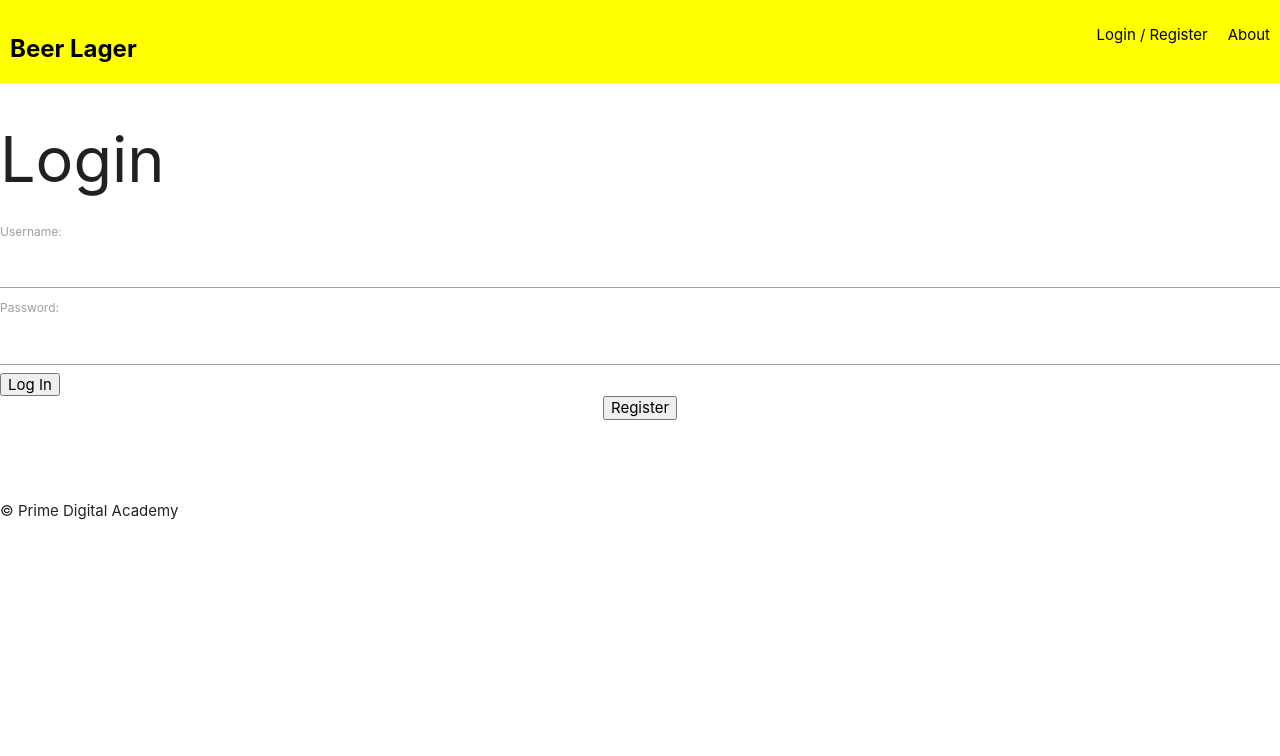
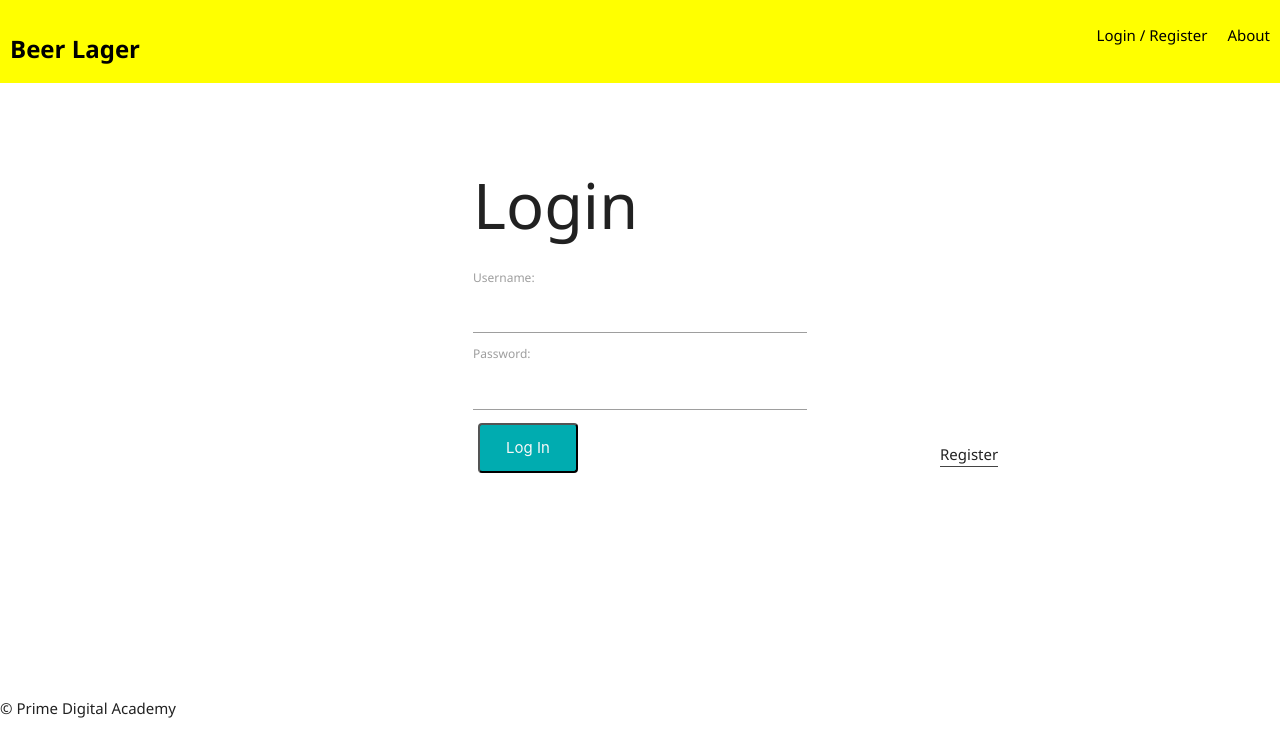
Before and after one commit to ErickDJensen/beer-lager, a React (Create React App) app: page /#/home in a window 1280 px wide. Shown: the top 756 px of the page. Built offline with nearby package versions, Linux system fonts and the light colour scheme; no server answers.

Commit message:
fix formatting for login and register pages

```diff
--- a/src/components/BeerLog/BeerLog.js
+++ b/src/components/BeerLog/BeerLog.js
@@ -46,7 +46,7 @@ getBeerLog = () => {
                         <td>{beer.rating}</td>
                         <td>{beer.comments}</td>
                         <td></td>
-                        <td><button className="waves-effect waves-light btn-small">Edit</button><div class="divider"/><button className="waves-effect waves-light btn-small margin:5px">Delete</button></td>
+                        <td><button className="waves-effect waves-light btn-small">Edit</button><div className="divider"/><button className="waves-effect waves-light btn-small margin:5px">Delete</button></td>
                         </tr>)}
 
                     </tbody>
--- a/src/components/Footer/Footer.css
+++ b/src/components/Footer/Footer.css
@@ -1,3 +1,3 @@
 footer {
-    margin-top: 80px;
+    margin-top: 300px;
 }
--- /dev/null
+++ b/src/components/LoginPage/LoginPage.css
@@ -0,0 +1,53 @@
+body {
+    font-family: 'Segoe UI', Tahoma, Geneva, Verdana, sans-serif;
+    margin: 0px;
+}
+
+.alert {
+    background-color: #ff4545;
+    margin: 50px;
+}
+
+form {
+    /* background-color: #dbd5d5; */
+    width: 30%;
+    height: 250px;
+    margin: 20px auto;
+    padding: 25px;
+    border-radius: 2px;
+}
+
+input {
+    margin: 5px;
+    margin-bottom: 10px;
+}
+
+.log-in, .log-out, .register {
+  background-color: #00acb0;
+  border-radius: 4px;
+  color: #f8f8f8;
+  min-height: 50px;
+  min-width: 100px;
+  outline:0;
+  cursor: pointer;
+}
+
+.log-in:hover, .log-out:hover, .register:hover {
+  background-color: #008183;
+}
+
+/* This line makes the "Register" and "Login" buttons look like links */
+.link-button {
+    background:none;
+    color:inherit;
+    border:none;
+    padding:0;
+    font: inherit;
+    outline:0;
+    border-bottom:1px solid #444;
+    cursor: pointer;
+    position: relative;
+    left: 940px;
+    top: 70px;
+
+}
--- a/src/components/LoginPage/LoginPage.js
+++ b/src/components/LoginPage/LoginPage.js
@@ -1,6 +1,6 @@
 import React, { Component } from 'react';
 import { connect } from 'react-redux';
-
+import './LoginPage.css';
 class LoginPage extends Component {
   state = {
     username: '',
@@ -31,7 +31,7 @@ class LoginPage extends Component {
 
   render() {
     return (
-      <div>
+      <div className="">
         {this.props.errors.loginMessage && (
           <h2
             className="alert"
@@ -73,7 +73,7 @@ class LoginPage extends Component {
             />
           </div>
         </form>
-        <center>
+        <div id="register">
           <button
             type="button"
             className="link-button"
@@ -81,7 +81,7 @@ class LoginPage extends Component {
           >
             Register
           </button>
-        </center>
+        </div>
       </div>
     );
   }
--- /dev/null
+++ b/src/components/RegisterPage/RegisterPage.css
@@ -0,0 +1,53 @@
+body {
+    font-family: 'Segoe UI', Tahoma, Geneva, Verdana, sans-serif;
+    margin: 0px;
+}
+
+.alert {
+    background-color: #ff4545;
+    margin: 50px;
+}
+
+form {
+    /* background-color: #dbd5d5; */
+    width: 30%;
+    height: 250px;
+    margin: 20px auto;
+    padding: 25px;
+    border-radius: 2px;
+}
+
+input {
+    margin: 5px;
+    margin-bottom: 10px;
+}
+
+.log-in, .log-out, .register {
+  background-color: #00acb0;
+  border-radius: 4px;
+  color: #f8f8f8;
+  min-height: 50px;
+  min-width: 100px;
+  outline:0;
+  cursor: pointer;
+}
+
+.log-in:hover, .log-out:hover, .register:hover {
+  background-color: #008183;
+}
+
+/* This line makes the "Register" and "Login" buttons look like links */
+.link-buttons {
+    background:none;
+    color:inherit;
+    border:none;
+    padding:0;
+    font: inherit;
+    outline:0;
+    border-bottom:1px solid #444;
+    cursor: pointer;
+    position: relative;
+    left: 0px;
+    top: 70px;
+
+}
--- a/src/components/RegisterPage/RegisterPage.js
+++ b/src/components/RegisterPage/RegisterPage.js
@@ -1,5 +1,6 @@
 import React, { Component } from 'react';
 import {connect} from 'react-redux';
+import './RegisterPage.css';
 
 class RegisterPage extends Component {
   state = {
@@ -76,7 +77,7 @@ class RegisterPage extends Component {
         <center>
           <button
             type="button"
-            className="link-button"
+            className="link-buttons"
             onClick={() => {this.props.dispatch({type: 'SET_TO_LOGIN_MODE'})}}
           >
             Login
```
